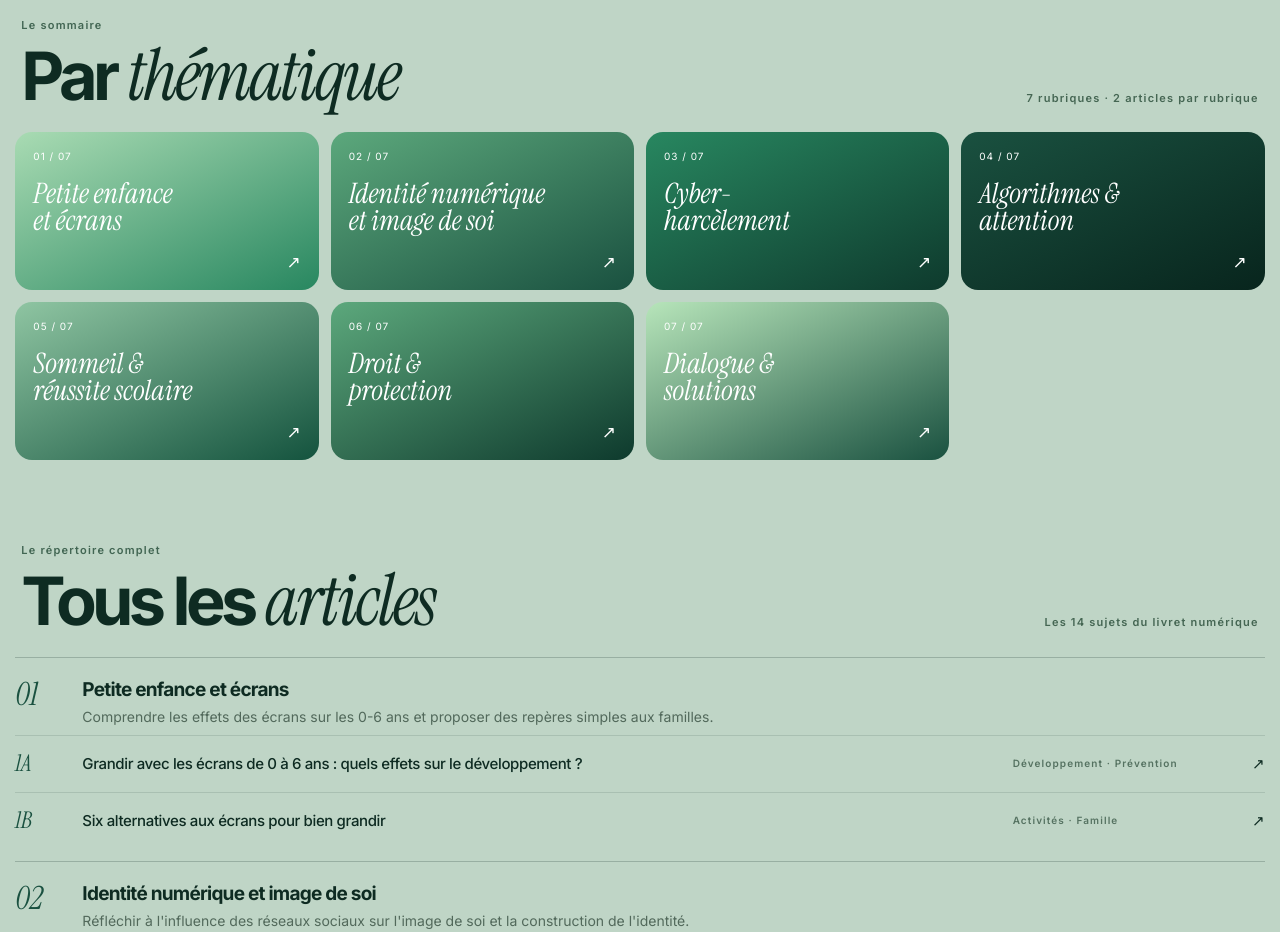
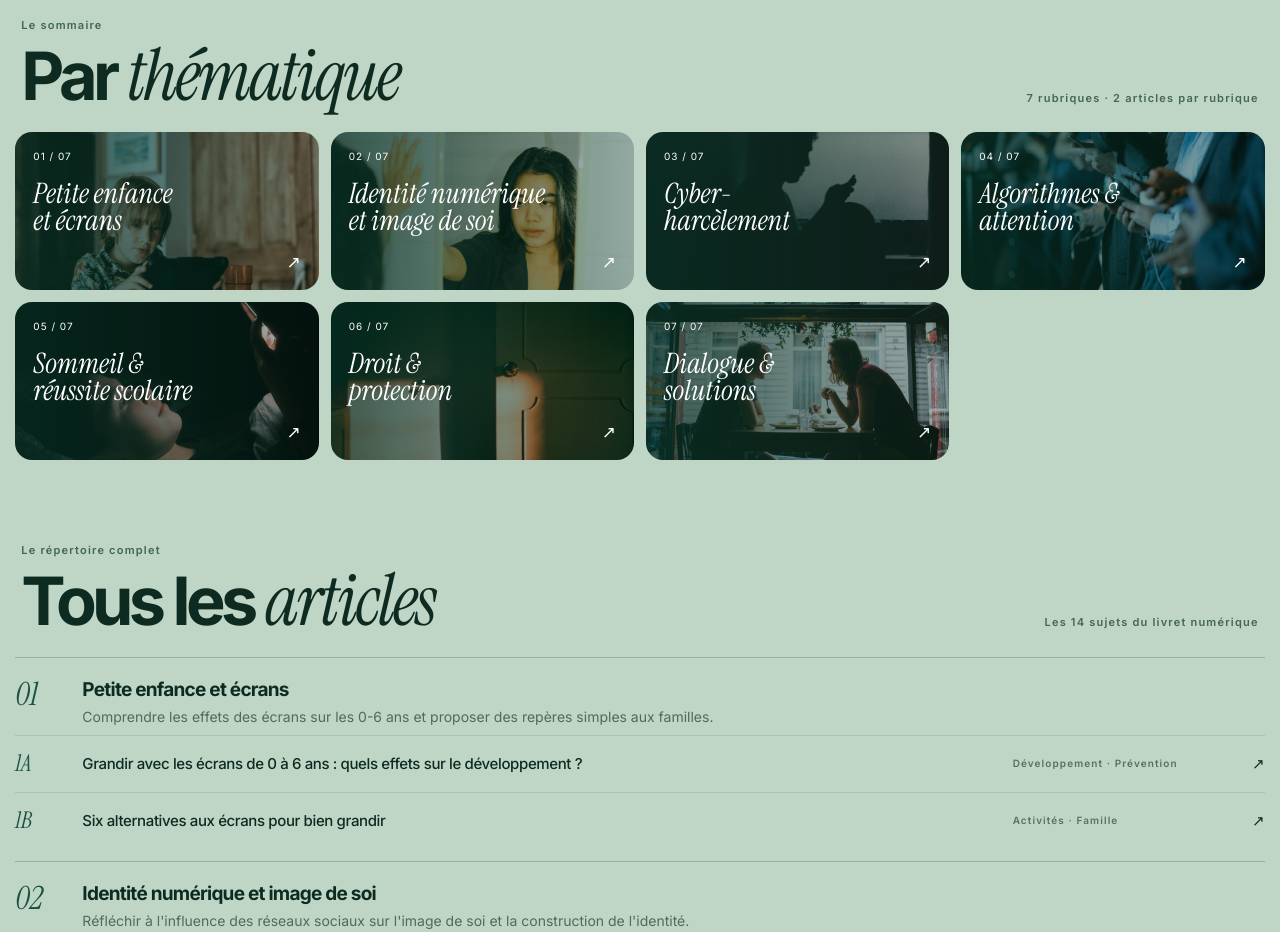
Before and after one commit to hchamrouk/lemag, a plain HTML site: page index.html in a window 1280 px wide. Shown: the part 1300-2232 px from the top of the page. Drawn offline with Linux system fonts and the light colour scheme.

Commit message:
ajout des images pour chaque thèmes

```diff
--- a/css/style.css
+++ b/css/style.css
@@ -559,6 +559,8 @@ em {
     justify-content: space-between;
     overflow: hidden;
     color: white;
+    background-size: cover;
+    background-position: 50%;
     transition: transform .2s ease, filter .2s ease;
 }
 
@@ -568,31 +570,38 @@ em {
 }
 
 .theme-1 {
-    background: linear-gradient(155deg, #a9dbb3, #288760);
+    /* background: linear-gradient(155deg, #a9dbb3, #288760); */
+    background-image: linear-gradient(90deg, rgba(7, 48, 36, 0.78), rgba(7, 48, 36, 0.35)),url('../public/themes/petite_enfance_et_ecrans.jpg');
 }
 
 .theme-2 {
-    background: linear-gradient(155deg, #5ca87c, #1a5140);
+    /* background: linear-gradient(155deg, #5ca87c, #1a5140); */
+    background-image: linear-gradient(90deg, rgba(7, 48, 36, 0.78), rgba(7, 48, 36, 0.35)),url('../public/themes/identite_numerique_et_image_de_soi.jpg');
 }
 
 .theme-3 {
-    background: linear-gradient(155deg, #288760, #0e3a2d);
+    /* background: linear-gradient(155deg, #288760, #0e3a2d); */
+    background-image: linear-gradient(90deg, rgba(7, 48, 36, 0.78), rgba(7, 48, 36, 0.35)),url('../public/themes/cyberharcelement.jpg');
 }
 
 .theme-4 {
-    background: linear-gradient(155deg, #1a5140, #08251d);
+    /* background: linear-gradient(155deg, #1a5140, #08251d); */
+    background-image: linear-gradient(90deg, rgba(7, 48, 36, 0.78), rgba(7, 48, 36, 0.35)),url('../public/themes/algorithme_&_attention.jpg');
 }
 
 .theme-5 {
-    background: linear-gradient(155deg, #8fc5a2, #14533e);
+    /* background: linear-gradient(155deg, #8fc5a2, #14533e); */
+    background-image: linear-gradient(90deg, rgba(7, 48, 36, 0.78), rgba(7, 48, 36, 0.35)),url('../public/themes/sommeil_&_reussite_scolaire.jpg');
 }
 
 .theme-6 {
-    background: linear-gradient(155deg, #5ca87c, #0e3a2d);
+    /* background: linear-gradient(155deg, #5ca87c, #0e3a2d); */
+    background-image: linear-gradient(90deg, rgba(7, 48, 36, 0.78), rgba(7, 48, 36, 0.35)),url('../public/themes/droit_&_protection.jpg');
 }
 
 .theme-7 {
-    background: linear-gradient(155deg, #b7e5ba, #1a5140);
+    /* background: linear-gradient(155deg, #b7e5ba, #1a5140); */
+    background-image: linear-gradient(90deg, rgba(7, 48, 36, 0.78), rgba(7, 48, 36, 0.35)),url('../public/themes/dialogue_&_solutions.jpg');
 }
 
 .theme-count,
```
Also changed, not shown: public/themes/algorithme_&_attention.jpg (added), public/themes/cyberharcelement.jpg (added), public/themes/dialogue_&_solutions.jpg (added), public/themes/droit_&_protection.jpg (added), public/themes/identite_numerique_et_image_de_soi.jpg (added), public/themes/petite_enfance_et_ecrans.jpg (added), public/themes/sommeil_&_reussite_scolaire.jpg (added).
